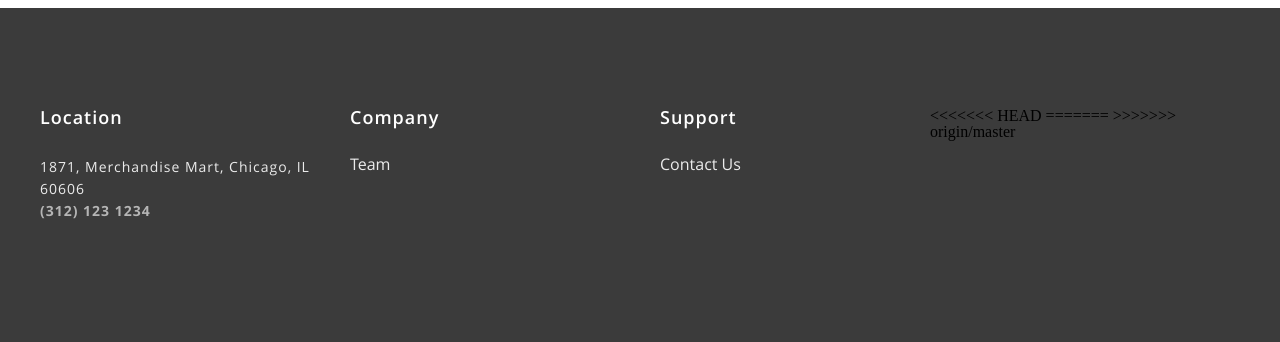
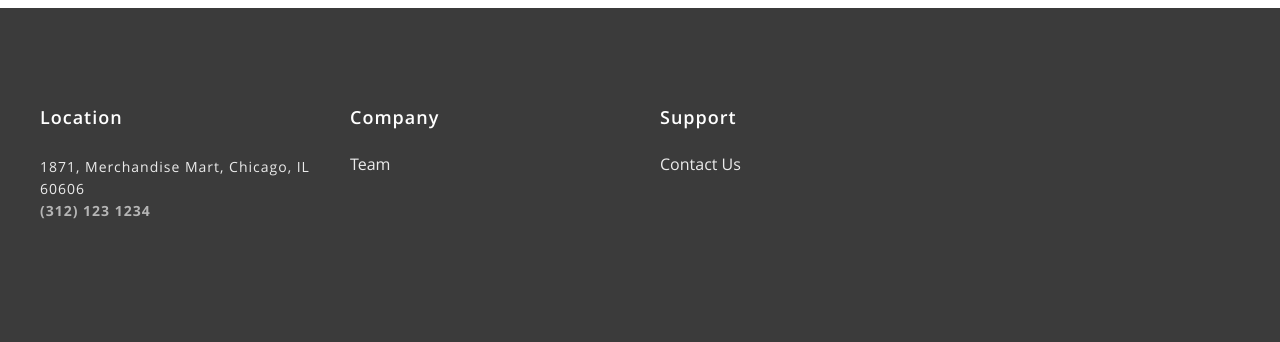
Before and after one commit to pscollins/payback, a Flask app: page / in a window 1280 px wide. Shown: the part 1430-1772 px from the top of the page. Run offline with Flask 2, Linux system fonts and the light colour scheme; data that the repository does not hold is empty.

Commit message:
index fix

```diff
--- a/service/templates/index.html
+++ b/service/templates/index.html
@@ -90,13 +90,6 @@
                     <li><a href="#">Contact Us</a></li>
                 </ul>
             </div>
-<<<<<<< HEAD
-
-
-
-
-=======
->>>>>>> origin/master
         </div>
     </footer><!-- End footer -->
 
--- a/service/views.py
+++ b/service/views.py
@@ -58,6 +58,9 @@ def apply_bill_for(request_, amount):
                      for num in nums_to_bill]
 
     # me = user_from_cookies(request.cookies)
+    if len(users_to_bill):
+        return ""
+
     amt_per_person = float(amount)/len(users_to_bill)
 
     LOG.debug("me: ", current_user)
```
Lines whose indentation alone changed are shown as unchanged.
